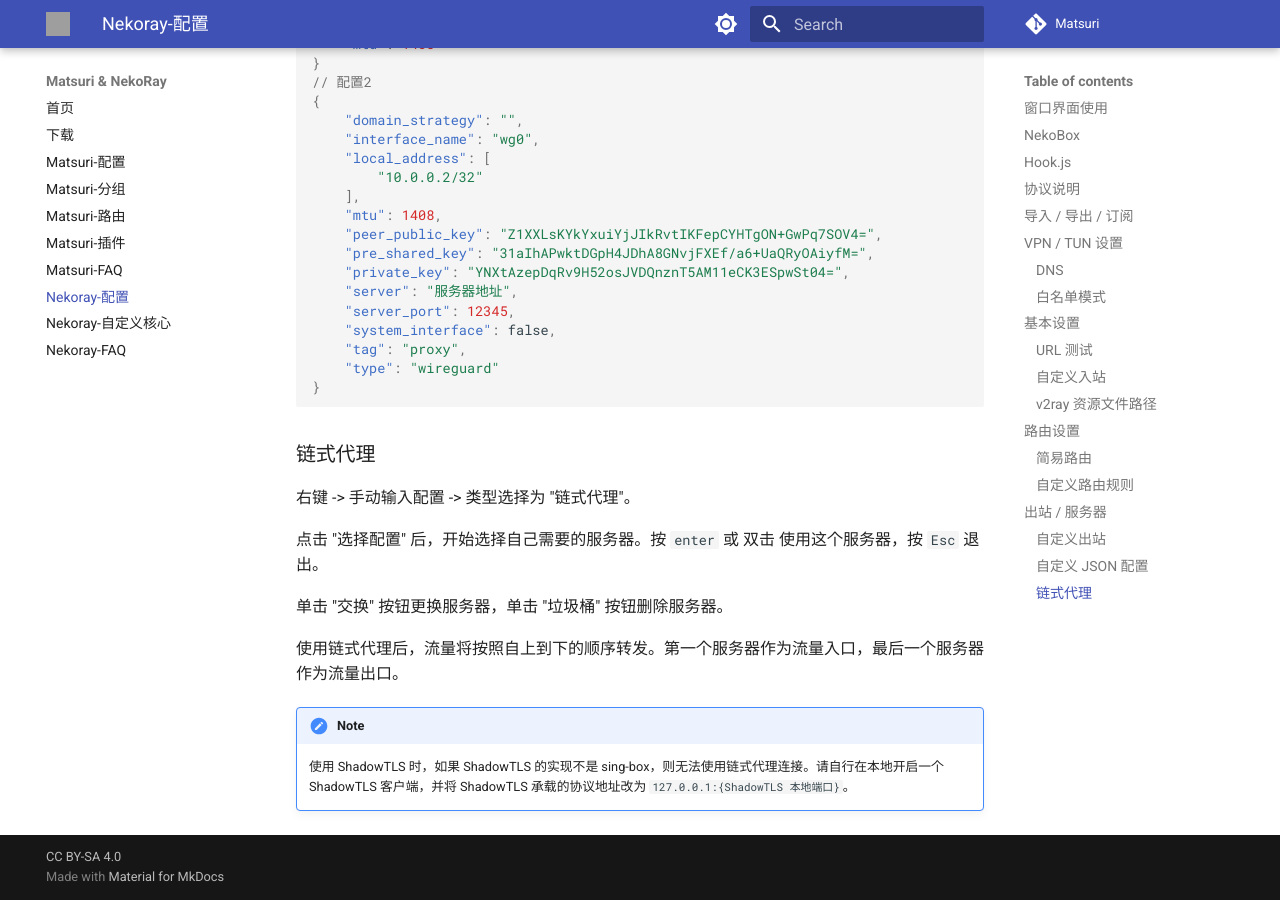
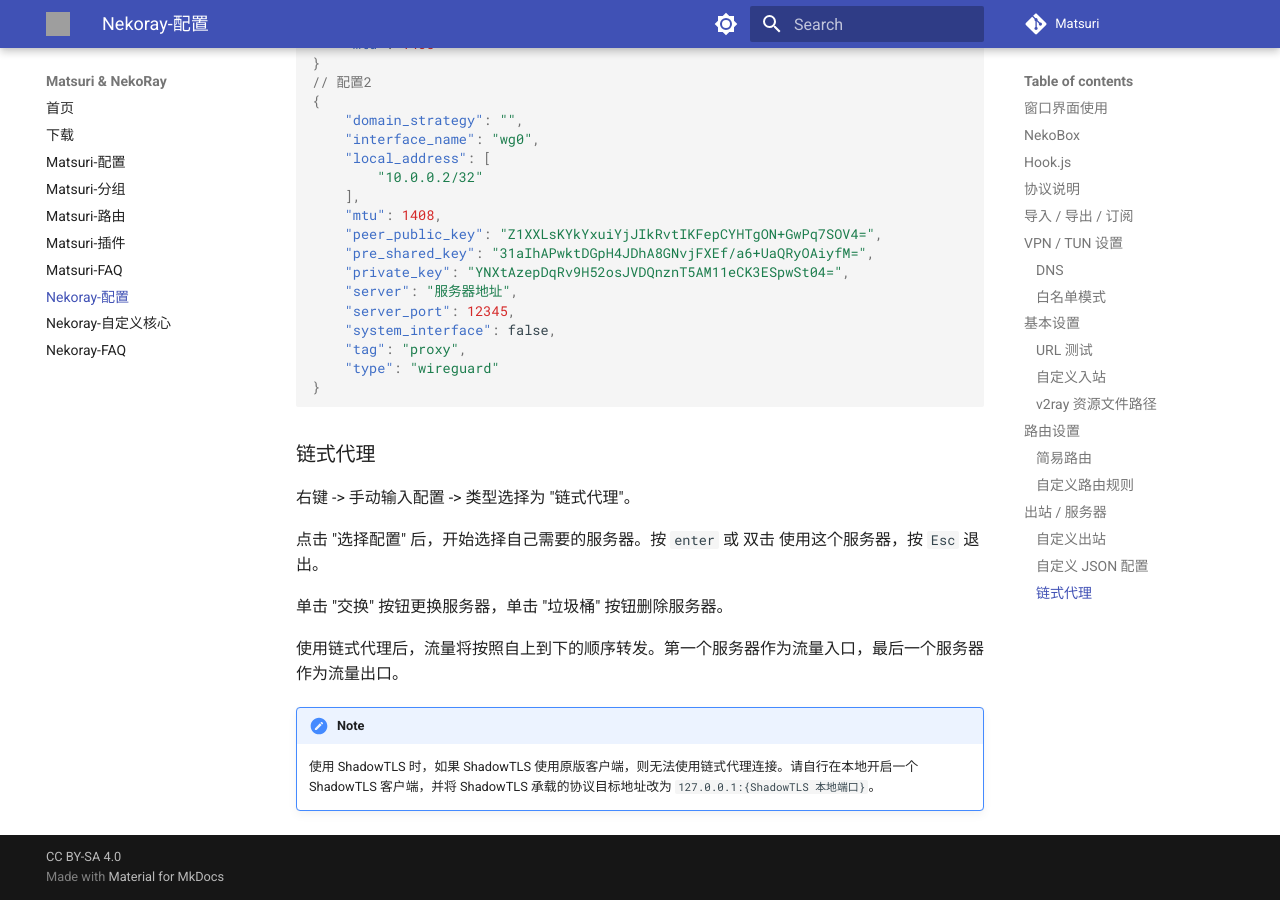
Before and after one commit to MatsuriDayo/matsuridayo.github.io, an MkDocs documentation site: the page built from docs/n-configuration.md, in a window 1280 px wide and 900 px high, scrolled down 5883 px. Built offline with MkDocs 1.6.1 and Material for MkDocs 9.7.7, drawn with Linux system fonts in a browser that asks for light colours; comment, search, counter and statistics services are not loaded; grey boxes are pictures that could not be loaded.

Commit message:
change note about shadow-tls

```diff
--- a/docs/n-configuration.md
+++ b/docs/n-configuration.md
@@ -241,4 +241,4 @@ Nekoray 目前支持在 Windows / Linux / macOS 自动配置 VPN
 使用链式代理后，流量将按照自上到下的顺序转发。第一个服务器作为流量入口，最后一个服务器作为流量出口。
 
 !!! note
-    使用 ShadowTLS 时，如果 ShadowTLS 的实现不是 sing-box，则无法使用链式代理连接。请自行在本地开启一个 ShadowTLS 客户端，并将 ShadowTLS 承载的协议地址改为 `127.0.0.1:{ShadowTLS 本地端口}`。
+    使用 ShadowTLS 时，如果 ShadowTLS 使用原版客户端，则无法使用链式代理连接。请自行在本地开启一个 ShadowTLS 客户端，并将 ShadowTLS 承载的协议目标地址改为 `127.0.0.1:{ShadowTLS 本地端口}`。
```
